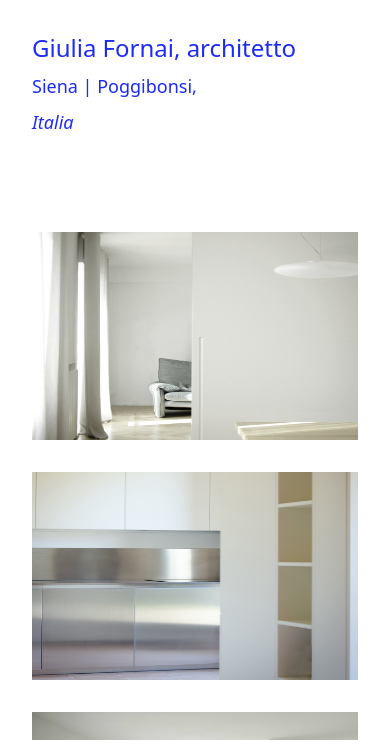
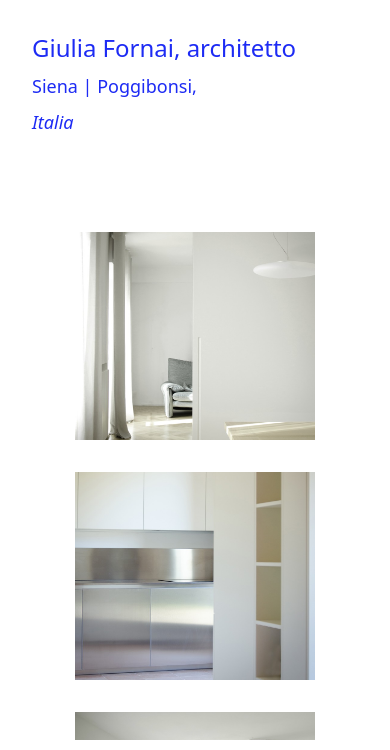
Before and after one commit to LoreTozz/sito-giulia, a plain HTML site: page index.html in a window 390 px wide. Shown: the top 750 px of the page. Drawn offline with nearby package versions, Linux system fonts and the light colour scheme.

Commit message:
added items-center to carousel div

```diff
--- a/index.html
+++ b/index.html
@@ -14,7 +14,7 @@
         <p class="address text-lg">Siena | Poggibonsi,</p>
         <p class="italy text-lg italic">Italia</p>
     </div>
-    <div class="pt-20 carousel flex md:flex-row flex-col justify-between flex-wrap">
+    <div class="pt-20 flex flex-col md:flex-row items-center justify-between flex-wrap">
         <img class="py-4 min-w-60 h-60" src="./imgs/progetto1.jpg" alt="">
         <img class="py-4 min-w-60 h-60" src="./imgs/progetto2.jpg" alt="">
         <img class="py-4 min-w-60 h-60" src="./imgs/progetto3.jpg" alt="">
```
